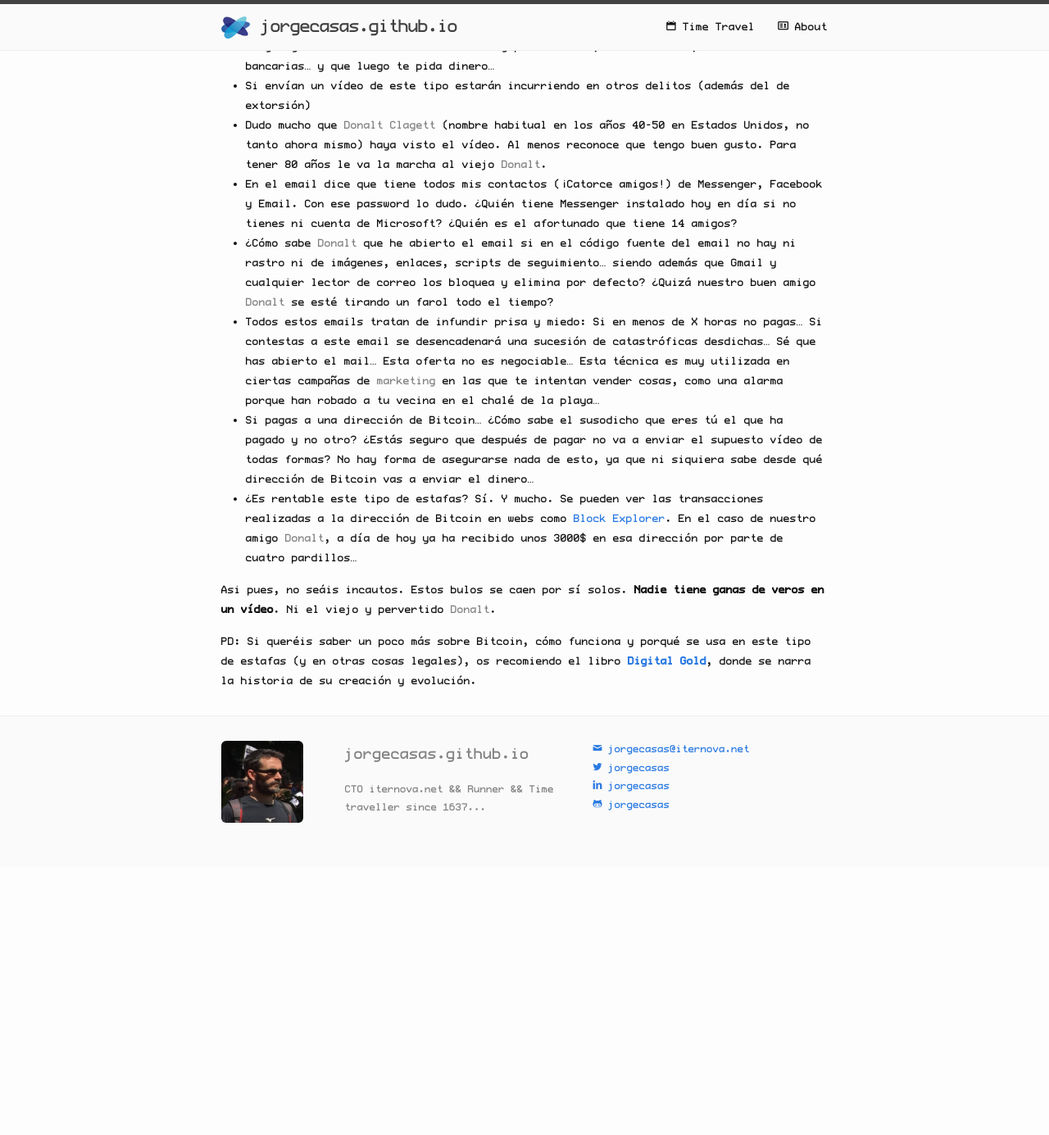
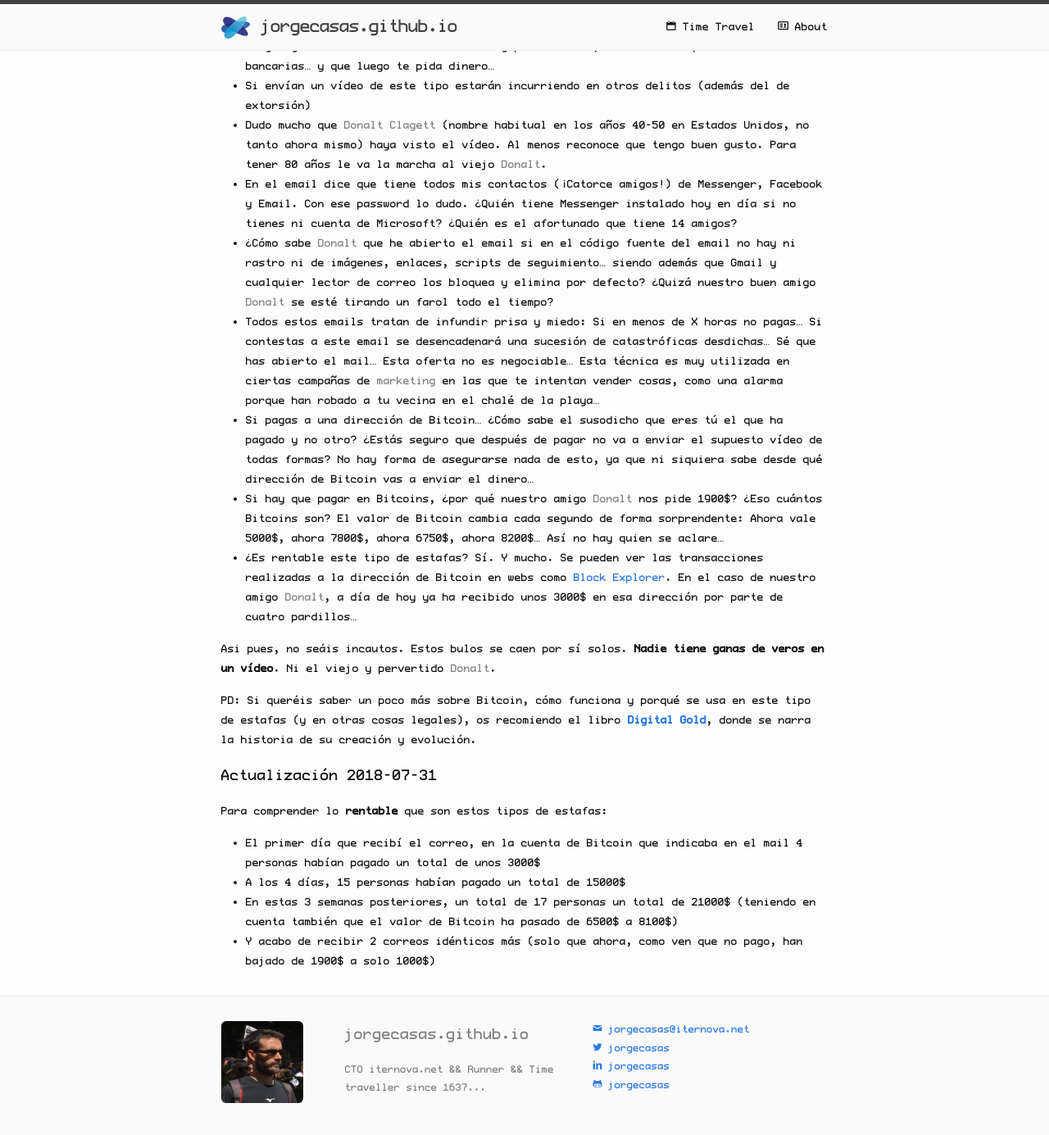
Before and after one commit to jorgecasas/jorgecasas.github.io, a Jekyll site: the page built from _posts/2018-07-11-scam-bitcon-and-sex-tapes.md, in a window 1280 px wide and 1400 px high, scrolled down 3255 px. Shown: the top 1385 px of the window at 82% size. Built offline with Jekyll 4.4.1, drawn with Linux system fonts in a browser that asks for light colours; comment, search, counter and statistics services are not loaded; before the commit the page ends 4313 px from its top, so only the background shows below that.

Commit message:
Updated Scam, bitcoin and sex tapes

```diff
--- a/_posts/2018-07-11-scam-bitcon-and-sex-tapes.md
+++ b/_posts/2018-07-11-scam-bitcon-and-sex-tapes.md
@@ -100,8 +100,18 @@
 * ¿Cómo sabe _Donalt_ que he abierto el email si en el código fuente del email no hay ni rastro ni de imágenes, enlaces, scripts de seguimiento... siendo además que Gmail y cualquier lector de correo los bloquea y elimina por defecto? ¿Quizá nuestro buen amigo _Donalt_ se esté tirando un farol todo el tiempo?
 * Todos estos emails tratan de infundir prisa y miedo: Si en menos de X horas no pagas... Si contestas a este email se desencadenará una sucesión de catastróficas desdichas... Sé que has abierto el mail... Esta oferta no es negociable... Esta técnica es muy utilizada en ciertas campañas de _marketing_ en las que te intentan vender cosas, como una alarma porque han robado a tu vecina en el chalé de la playa...
 * Si pagas a una dirección de Bitcoin... ¿Cómo sabe el susodicho que eres tú el que ha pagado y no otro? ¿Estás seguro que después de pagar no va a enviar el supuesto vídeo de todas formas? No hay forma de asegurarse nada de esto, ya que ni siquiera sabe desde qué dirección de Bitcoin vas a enviar el dinero...
+* Si hay que pagar en Bitcoins, ¿por qué nuestro amigo _Donalt_ nos pide 1900$? ¿Eso cuántos Bitcoins son? El valor de Bitcoin cambia cada segundo de forma sorprendente: Ahora vale 5000$, ahora 7800$, ahora 6750$, ahora 8200$... Así no hay quien se aclare...
 * ¿Es rentable este tipo de estafas? Sí. Y mucho. Se pueden ver las transacciones realizadas a la dirección de Bitcoin en webs como [Block Explorer](https://blockexplorer.com). En el caso de nuestro amigo _Donalt_, a día de hoy ya ha recibido unos 3000$ en esa dirección por parte de cuatro pardillos...
 
 Asi pues, no seáis incautos. Estos bulos se caen por sí solos. **Nadie tiene ganas de veros en un vídeo**. Ni el viejo y pervertido _Donalt_.
 
 PD: Si queréis saber un poco más sobre Bitcoin, cómo funciona y porqué se usa en este tipo de estafas (y en otras cosas legales), os recomiendo el libro **[Digital Gold](https://amzn.to/2L3ZWyW)**, donde se narra la historia de su creación y evolución.
+
+## Actualización 2018-07-31
+
+Para comprender lo **rentable** que son estos tipos de estafas:
+
+* El primer día que recibí el correo, en la cuenta de Bitcoin que indicaba en el mail 4 personas habían pagado un total de unos 3000$
+* A los 4 días, 15 personas habían pagado un total de 15000$
+* En estas 3 semanas posteriores, un total de 17 personas un total de 21000$ (teniendo en cuenta también que el valor de Bitcoin ha pasado de 6500$ a 8100$)
+* Y acabo de recibir 2 correos idénticos más (solo que ahora, como ven que no pago, han bajado de 1900$ a solo 1000$)
```
